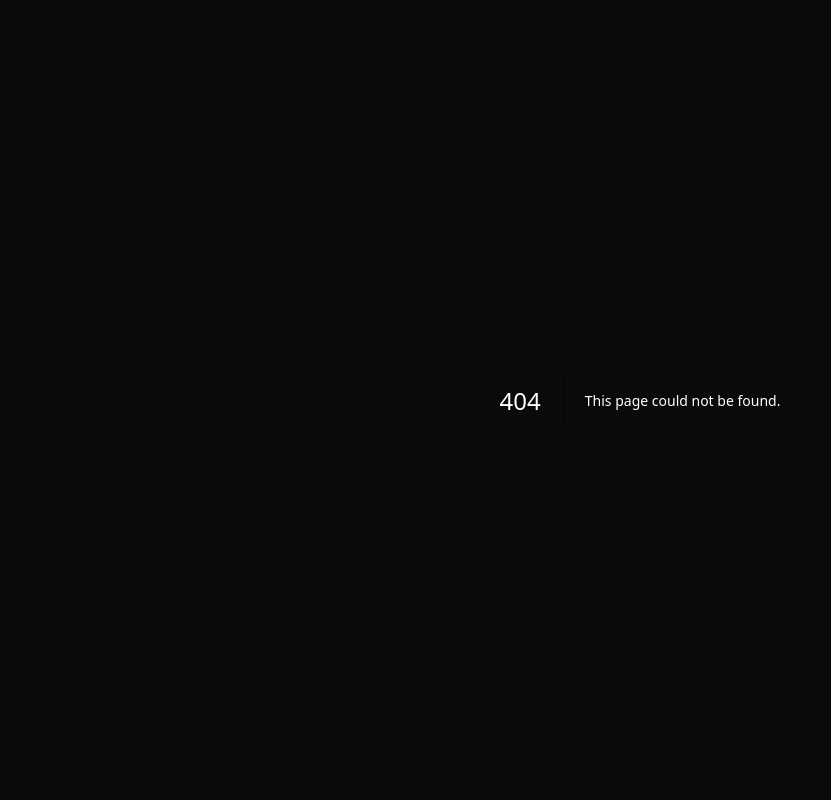
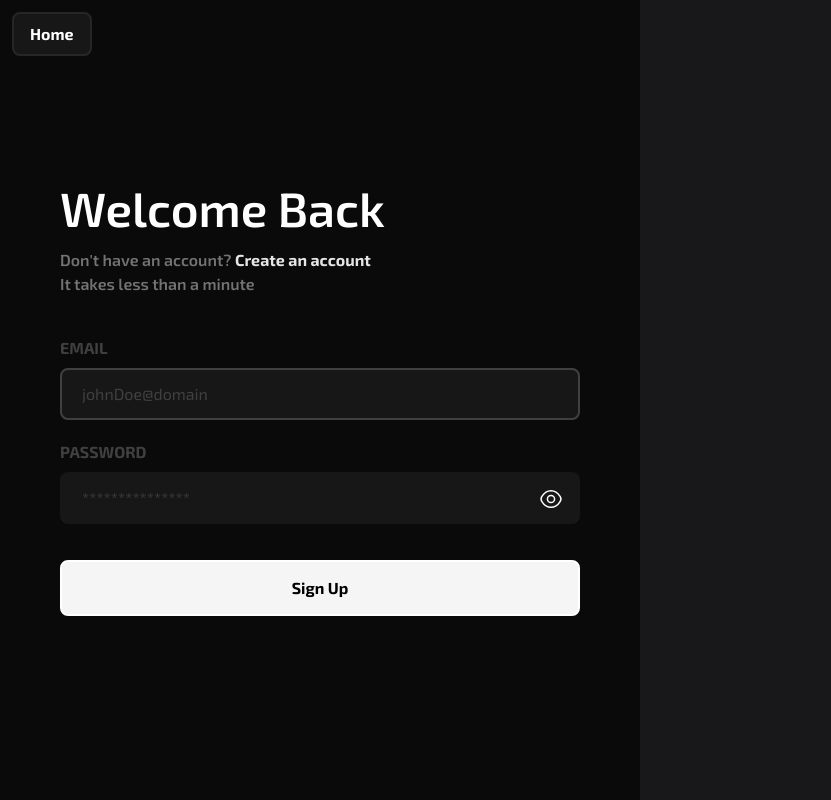
Before and after one commit to arshGoyalDev/video-conferencing-app, a Next.js app: page /login in a window 1280 px wide. Before the commit this address had no page. Shown: the whole page, without its empty margins (0-831 px from the left). Built offline with nearby package versions, Linux system fonts and the light colour scheme.

Commit message:
add: login page

```diff
--- /dev/null
+++ b/app/login/page.tsx
@@ -0,0 +1,70 @@
+"use client";
+
+import { Input, PasswordInput } from "@/components/inputs";
+import Link from "next/link";
+import { useState } from "react";
+
+const LoginPage = () => {
+  const [name, setName] = useState("");
+  const [email, setEmail] = useState("");
+  const [password, setPassword] = useState("");
+  const [errorName, setErrorName] = useState("");
+  const [errorEmail, setErrorEmail] = useState("");
+  const [errorPassword, setErrorPassword] = useState("");
+
+  return (
+    <main className="h-screen grid xl:grid-cols-2 select-none">
+      <div className="relative h-screen flex flex-col justify-center items-center py-10 px-10">
+        <Link
+          href={"/"}
+          className="absolute top-3 left-3 font-bold py-2 px-4 text-white bg-neutral-900 hover:bg-opacity-30 border-2 border-neutral-800 rounded-lg transition-all duration-300"
+        >
+          Home
+        </Link>
+
+        <div className="grid gap-4 w-full max-w-[520px]">
+          <h1 className="text-5xl font-semibold">Welcome Back</h1>
+          <div className="flex flex-col">
+            <p className="text-neutral-500 font-semibold">
+              Don't have an account?{" "}
+              <Link href="/sign-up" className="text-neutral-200 font-bold">
+                Create an account
+              </Link>
+            </p>
+            <p className="text-neutral-500 font-semibold">
+              It takes less than a minute
+            </p>
+          </div>
+        </div>
+        <form
+          className="mt-10 w-full max-w-[520px]"
+          onSubmit={(e) => {
+            e.preventDefault();
+            // handleSignUp();
+          }}
+        >
+          <div className="flex flex-col gap-5 items-start">
+            <Input
+              value={email}
+              setValue={setEmail}
+              error={errorEmail}
+              type="email"
+            />
+
+            <PasswordInput
+              password={password}
+              setPassword={setPassword}
+              errorPassword={errorPassword}
+            />
+
+            <button className="font-bold mt-4 w-full py-[14px] text-black hover:text-white bg-neutral-100 hover:bg-opacity-10 border-2 border-white hover:border-neutral-700 rounded-lg transition-all duration-300">
+              Sign Up
+            </button>
+          </div>
+        </form>
+      </div>
+      <section className="hidden xl:block h-screen bg-zinc-900"></section>
+    </main>
+  );
+};
+export default LoginPage;
```
